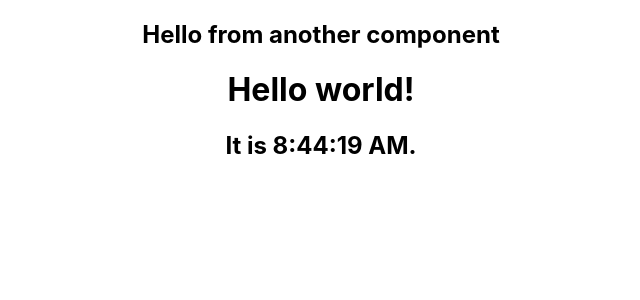
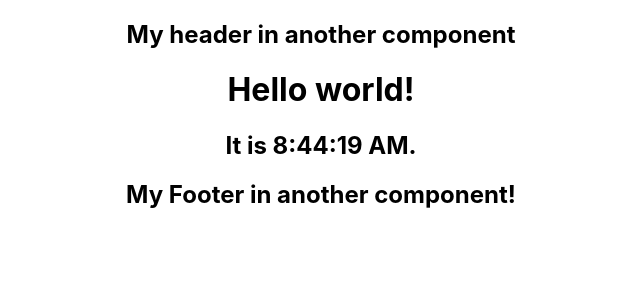
Before and after one commit to nelsondca/DataRepQuery2, a React (Create React App) app: page / in a window 1280 px wide. Shown: the top 300 px of the page, without its empty margins (319-959 px from the left). Built offline with nearby package versions, Linux system fonts and the light colour scheme.

Commit message:
3(b)(c) Components

```diff
--- a/src/App.js
+++ b/src/App.js
@@ -1,13 +1,17 @@
-import logo from './logo.svg';
+
 import './App.css';
 import Header from './components/header';
+import Content from './components/content';
+import Footer from  './components/footer';
+
 
 function App() {
   return (
     <div className ="App">
+        {/* Calling the functions from another components */}
         <Header></Header>
-      <h1>Hello world!</h1>
-      <h2>It is {new Date().toLocaleTimeString()}.</h2>
+        <Content></Content>
+        <Footer></Footer>
     </div>
    );
 }
--- /dev/null
+++ b/src/components/content.js
@@ -0,0 +1,10 @@
+function Content(){
+    return (
+        <div>
+          <h1>Hello world!</h1>
+          <h2>It is {new Date().toLocaleTimeString()}.</h2>
+        </div>
+       );
+}
+//This command allows us to import this function somewhere else
+export default Content;
--- /dev/null
+++ b/src/components/footer.js
@@ -0,0 +1,9 @@
+function Footer() {
+    return (
+        <div>
+            <h2>My Footer in another component!</h2>
+        </div>
+    )
+}
+//This command allows us to import this function somewhere else
+export default Footer;
--- a/src/components/header.js
+++ b/src/components/header.js
@@ -2,9 +2,9 @@ function Header(){
 //component
 return(
     <div>
-        <h2>Hello from another component</h2>
+        <h2>My header in another component</h2>
     </div>
 );// writing the visual piece of this component
 }
-
+//This command allows us to import this function somewhere else
 export default Header;
```
